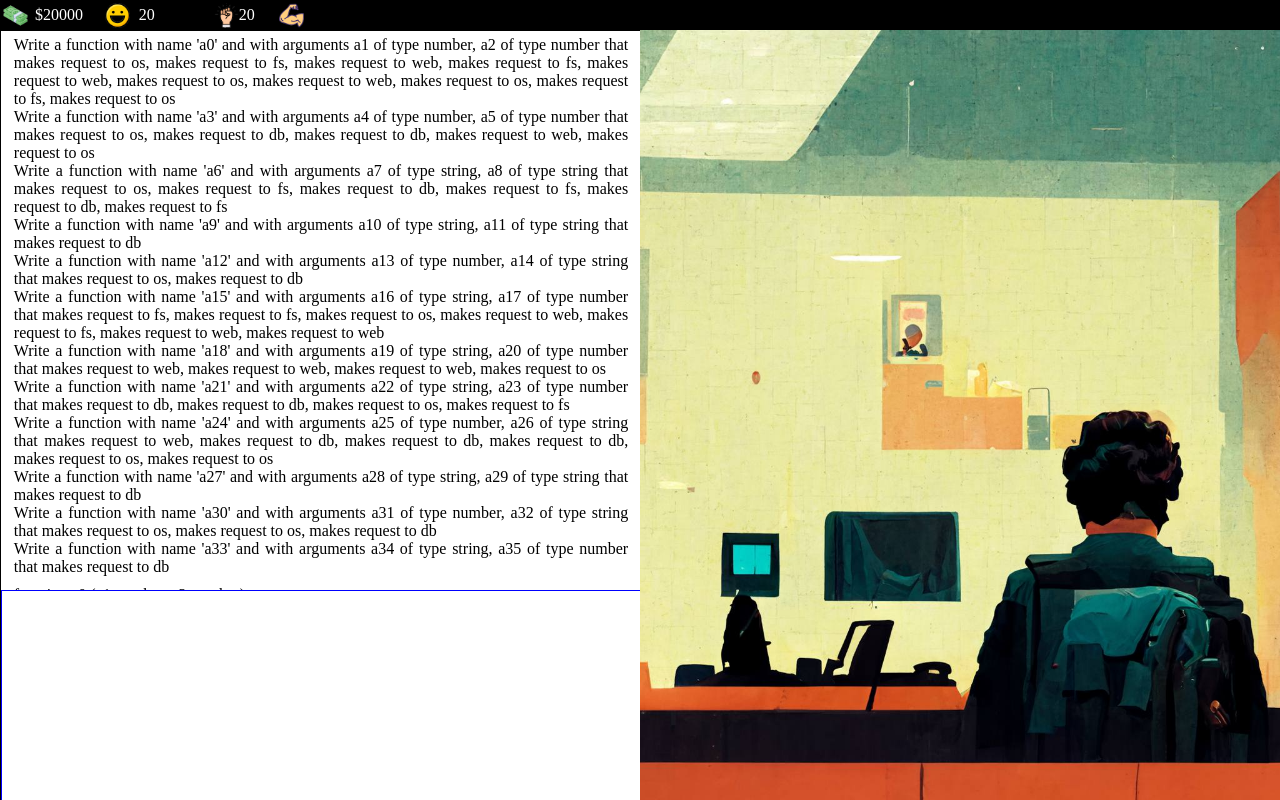
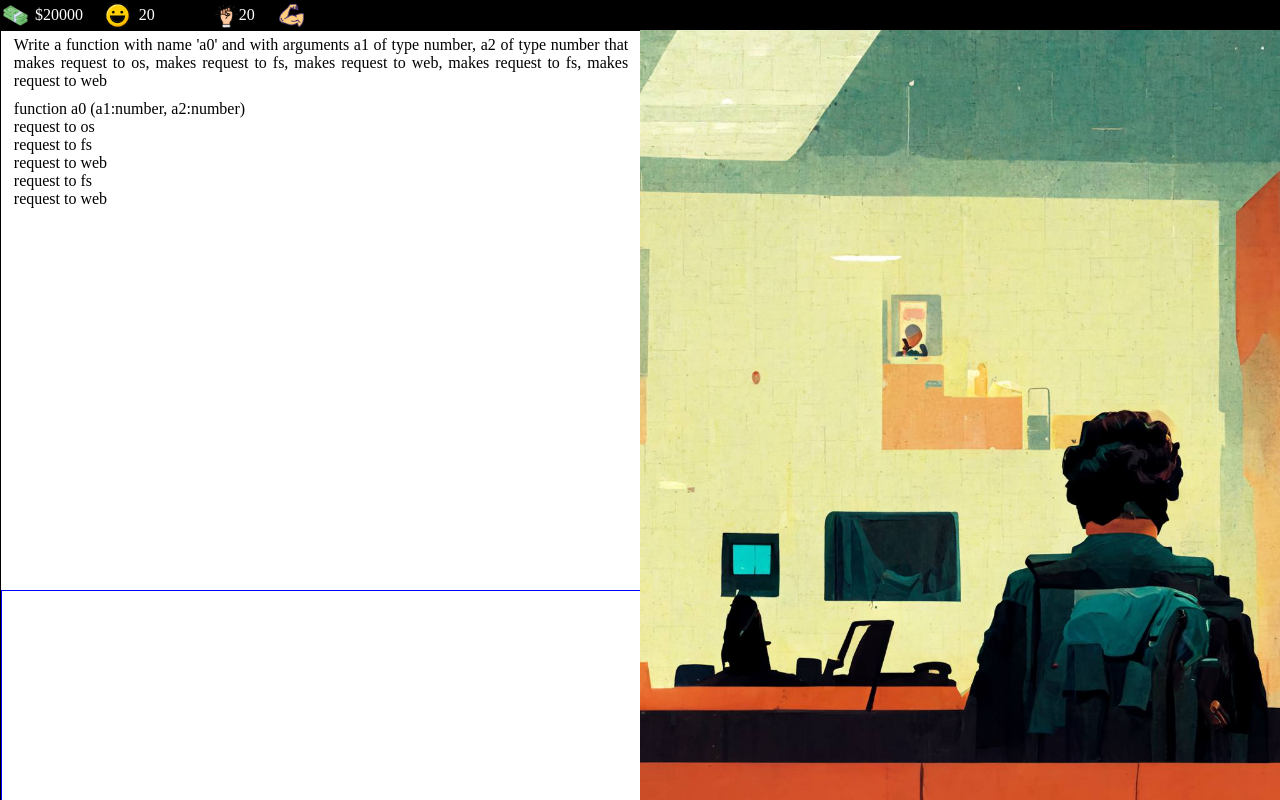
Before and after one commit to Buludyan/jun-dev-sim, a React app: page / in a window 1280 px wide. Built offline with nearby package versions, Linux system fonts and the light colour scheme.

Commit message:
Update TaskWindow.tsx

```diff
--- a/src/front-end/components/taskWindow/TaskWindow.tsx
+++ b/src/front-end/components/taskWindow/TaskWindow.tsx
@@ -4,7 +4,7 @@ import {randomProblem, initLanguage} from '../../../back-end/language/api';
 
 export const TaskWindow = () => {
     initLanguage();
-    const problem = randomProblem(50);
+    const problem = randomProblem(5);
     return (
         <div className="taskWindow">
             <div className="taskWindow__inner">
```
